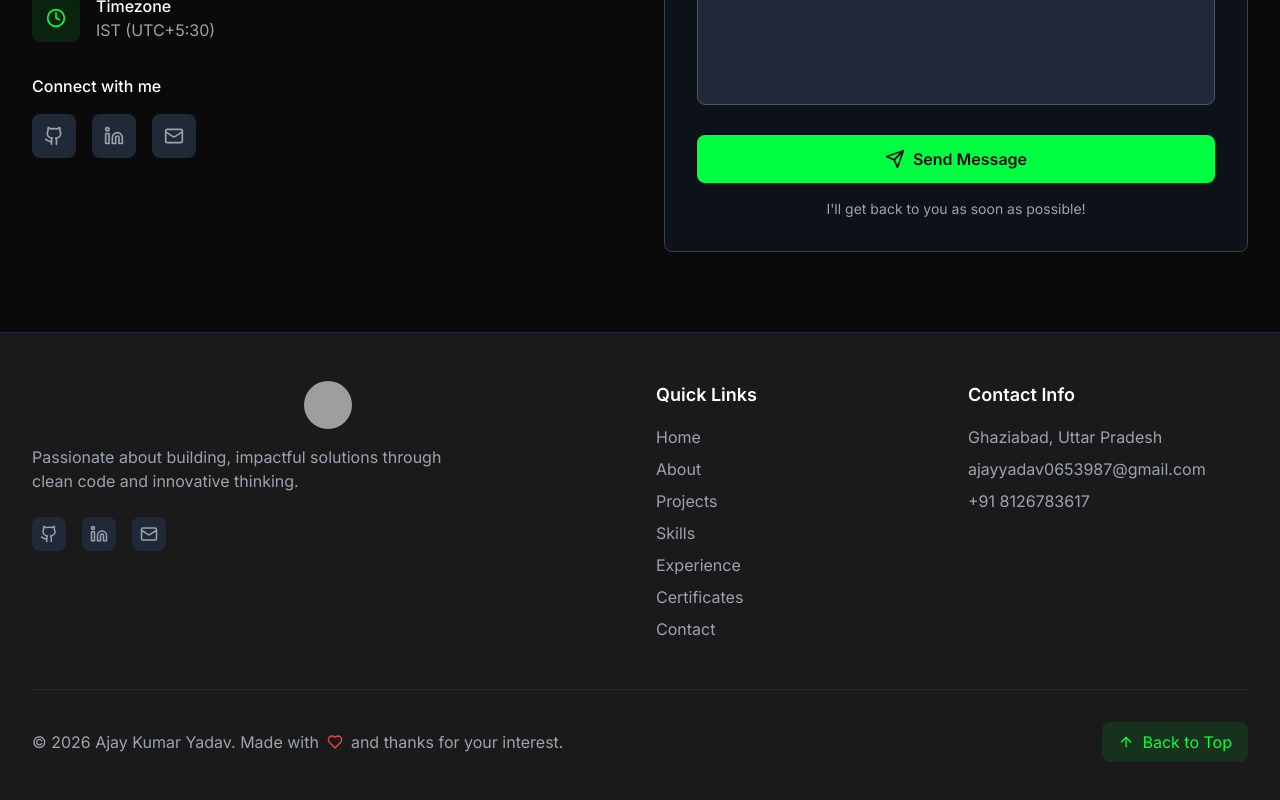
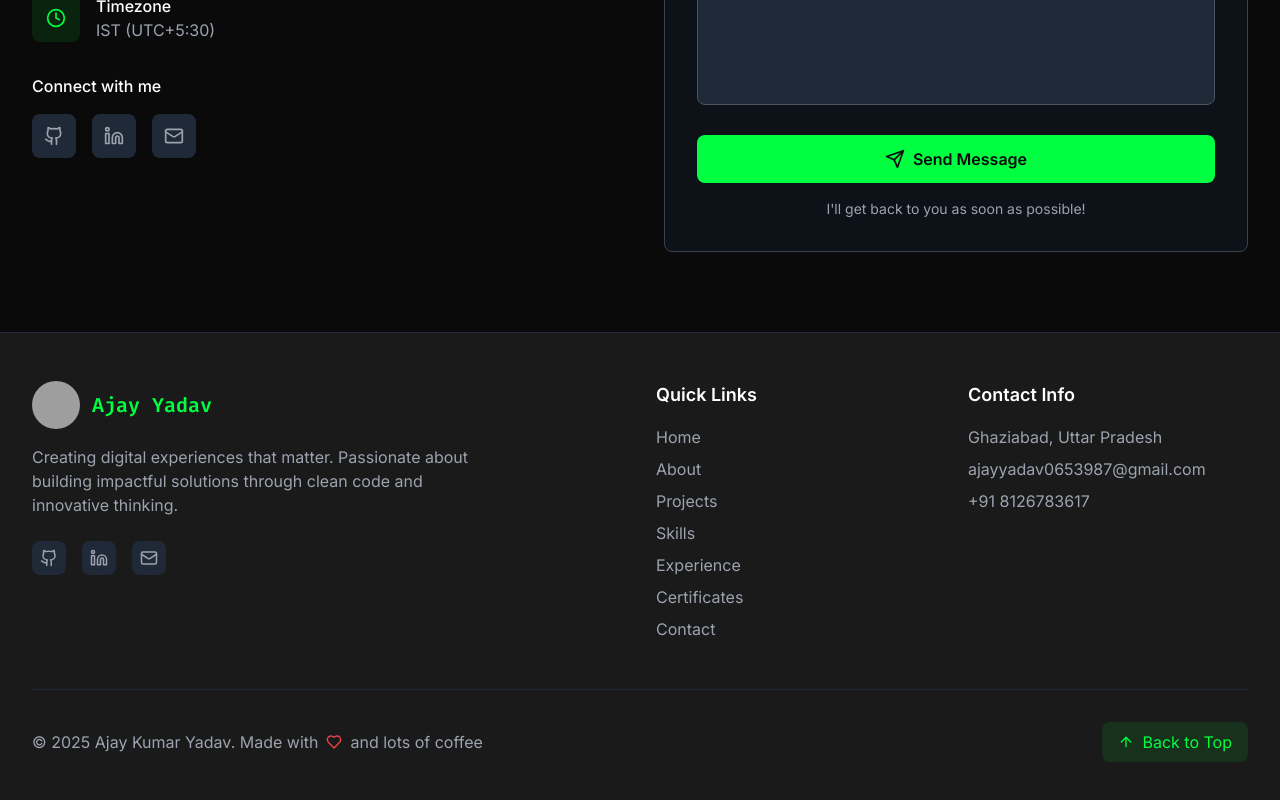
Before and after one commit to GitAjayYadavHub/Portfolio, a React (Vite) app: page / in a window 1280 px wide. Shown: the part 8580-9380 px from the top of the page. Built offline with nearby package versions, Linux system fonts and the light colour scheme; grey boxes are pictures that could not be loaded; the HTML template or start-up script is replaced by a standard one.

Commit message:
Refactor Footer component layout and text

```diff
--- a/src/components/Footer.jsx
+++ b/src/components/Footer.jsx
@@ -53,16 +53,16 @@ const Footer = () => {
               transition={{ duration: 0.5 }}
               viewport={{ once: true }}
             >
-              <div className="flex flex-col items-center mb-4">
+              <div className="flex items-center mb-4">
                 <img
                   src={Logo}
                   alt="Ajay Yadav"
                   className="h-12 w-12 rounded-full object-cover"
                 />
-                {/* <span className="mt-1 text-xl font-bold text-primary font-mono">Ajay Yadav</span> */}
+                <span className="ml-3 text-xl font-bold text-primary font-mono">Ajay Yadav</span>
               </div>
               <p className="text-gray-400 mb-6 max-w-md">
-                Passionate about building,
+                Creating digital experiences that matter. Passionate about building
                 impactful solutions through clean code and innovative thinking.
               </p>
               <div className="flex space-x-4">
@@ -142,9 +142,9 @@ const Footer = () => {
           className="border-t border-gray-800 mt-12 pt-8 flex flex-col md:flex-row justify-between items-center"
         >
           <div className="flex items-center text-gray-400 mb-4 md:mb-0">
-            <span>© 2026 Ajay Kumar Yadav. Made with</span>
+            <span>© 2025 Ajay Kumar Yadav. Made with</span>
             <Heart className="text-red-500 mx-2" size={16} />
-            <span>and thanks for your interest.</span>
+            <span>and lots of coffee</span>
           </div>
 
           {/* Back to Top Button */}
```
